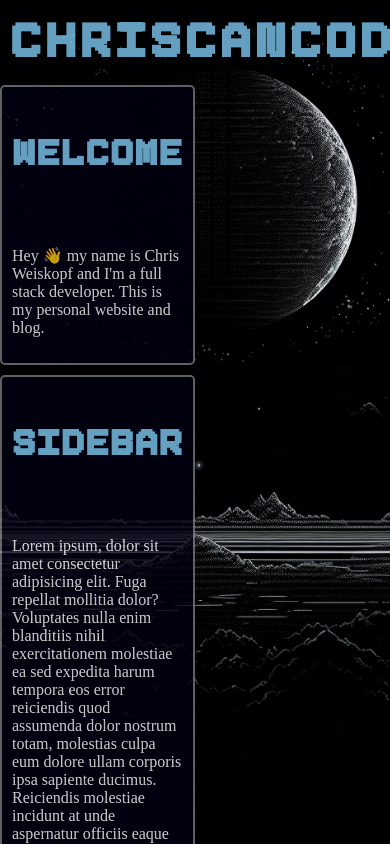
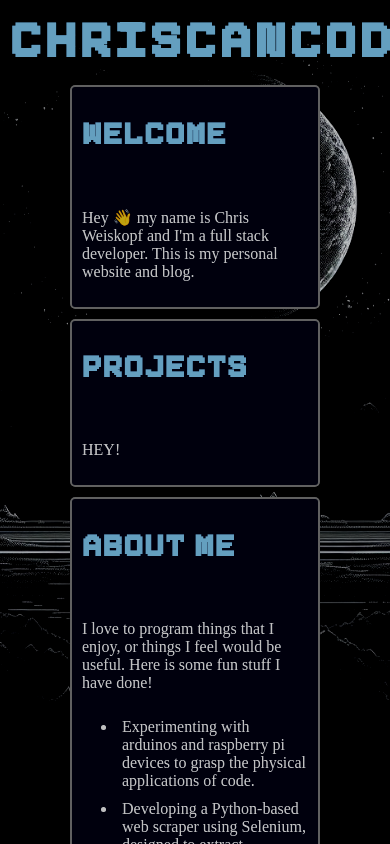
Before and after one commit to Sagelyyy/portfolio, a SvelteKit app: page / in a window 390 px wide. Shown: the top 844 px of the page. Built offline with nearby package versions, Linux system fonts and the light colour scheme.

Commit message:
Added some fun CSS elements, tweaked mobile display, adding components for navigation, adding a page for blogs.

```diff
--- a/src/components/Block.svelte
+++ b/src/components/Block.svelte
@@ -1,8 +1,20 @@
 <script>
+  let clicked = null;
+
+  function clickBox() {
+    clicked = clicked === null ? true : !clicked;
+  }
 </script>
 
-<div class="block-container">
-  <div class="block-title">
+<div
+  on:click={clickBox}
+  class={clicked === null
+    ? "block-container idle"
+    : clicked
+    ? "block-container clicked"
+    : "block-container reversed"}
+>
+  <div>
     <slot name="title" />
   </div>
   <div class="block-content">
@@ -18,17 +30,41 @@
     border: 2px solid gray;
     border-radius: 5px;
     background-color: var(--bg-primary);
+    transition: all 1.5s;
   }
 
-  .block-title {
-    padding: 5px;
-    color: var(--font-primary);
-    letter-spacing: 2px;
-    font-size: 1.5rem;
+  .clicked {
+    animation: flip 1s linear 0.5s both;
+  }
+
+  .reversed {
+    animation: flip-reverse 1s linear 0.5s both;
+  }
+
+  .block-container:hover {
+    cursor: pointer;
+    background-color: var(--bg-offset);
   }
 
   .block-content {
     padding: 5px;
     color: white;
   }
+  @keyframes flip {
+    from {
+      transform: rotate3d(0, 1, 0, 0deg);
+    }
+    to {
+      transform: rotate3d(0, 1, 0, 180deg);
+    }
+  }
+
+  @keyframes flip-reverse {
+    from {
+      transform: rotate3d(0, 1, 0, 180deg);
+    }
+    to {
+      transform: rotate3d(0, 1, 0, 0deg);
+    }
+  }
 </style>
--- a/src/components/Content.svelte
+++ b/src/components/Content.svelte
@@ -14,6 +14,9 @@
   <div class="blog-posts">
     <slot name="blog-posts" />
   </div>
+  <div class="projects">
+    <slot name="projects" />
+  </div>
 </div>
 
 <style>
@@ -23,11 +26,12 @@
     margin: 0 auto;
     display: grid;
     grid-template-columns: 150px 2fr 1fr;
-    grid-template-rows: auto 1fr 1fr;
+    grid-template-rows: auto auto auto auto;
     grid-template-areas:
       ". welcome sidebar"
+      ". projects sidebar"
       ". about-me sidebar"
-      ". blog-posts sidebar";
+      ". blog-posts .";
     grid-gap: 20px;
     row-gap: 10px;
   }
@@ -40,8 +44,16 @@
     grid-area: welcome;
   }
 
+  .welcome:hover {
+    cursor: pointer;
+  }
+
   .about-me {
     grid-area: about-me;
+  }
+
+  .projects {
+    grid-area: projects;
   }
 
   .blog-posts {
@@ -50,12 +62,15 @@
 
   @media (max-width: 768px) {
     .content {
-      grid-template-columns: 1fr;
-      grid-template-rows: auto auto auto;
+      margin: 0 auto;
+      grid-template-columns: 50px 1fr 50px;
+      grid-template-rows: 1fr;
       grid-template-areas:
-        "welcome"
-        "sidebar"
-        "about-me";
+        ". welcome ."
+        ". projects ."
+        ". about-me ."
+        ". blog-posts ."
+        ". sidebar .";
     }
   }
 </style>
--- a/src/routes/+page.svelte
+++ b/src/routes/+page.svelte
@@ -3,33 +3,42 @@
   import Content from "../components/Content.svelte";
   import Block from "../components/Block.svelte";
   import Title from "../components/Title.svelte";
+
+  let titleClicks = 0;
+
+  function counter() {
+    if (titleClicks > 10) {
+      alert("stop it");
+    } else {
+      titleClicks = titleClicks + 1;
+    }
+  }
 </script>
 
 <Title>
-  <h1 id="title" slot="page-title">ChrisCanCode</h1>
+  <h1 id="title" slot="page-title">
+    ChrisCanCod<span
+      class={titleClicks >= 10 ? "broken-e" : "title-e"}
+      on:click={counter}>e</span
+    >
+  </h1>
 </Title>
 
 <Content>
   <Block slot="welcome">
     <h1 slot="title" class="block-title">Welcome</h1>
     <p slot="content">
-      Hey 👋 my name is Chris Weiskopf and I'm a full stack developer. This is
-      my personal website and blog.
+      Hey <span class="wave">👋</span> my name is Chris Weiskopf and I'm a full stack
+      developer. This is my personal website and blog.
     </p>
   </Block>
   <Block slot="sidebar">
-    <h1 slot="title" class="block-title">Sidebar</h1>
-    <p slot="content">
-      Lorem ipsum, dolor sit amet consectetur adipisicing elit. Fuga repellat
-      mollitia dolor? Voluptates nulla enim blanditiis nihil exercitationem
-      molestiae ea sed expedita harum tempora eos error reiciendis quod
-      assumenda dolor nostrum totam, molestias culpa eum dolore ullam corporis
-      ipsa sapiente ducimus. Reiciendis molestiae incidunt at unde aspernatur
-      officiis eaque optio?
-    </p>
+    <h1 slot="title" class="block-title">Guestbook</h1>
+    <p slot="content">Maybe a guestbook?</p>
   </Block>
   <Block slot="about-me">
     <h1 slot="title" class="block-title">About me</h1>
+    <!--GET Blog data, iterate, anchor tag with link by ID-->
     <p slot="content">
       I love to program things that I enjoy, or things I feel would be useful.
       Here is some fun stuff I have done!
@@ -70,12 +79,16 @@
       </li>
     </ul>
   </Block>
+  <Block slot="projects">
+    <h1 slot="title" class="block-title">Projects</h1>
+    <p slot="content">HEY!</p>
+  </Block>
 </Content>
 
 <style>
   :global(:root) {
     --bg-primary: #111324;
-    --bg-offset: #17181a86;
+    --bg-offset: #373d75;
     --font-primary-color: #85c7f2;
     --font-primary-family: "Inter", sans-serif;
   }
@@ -84,6 +97,7 @@
     height: 100%;
     margin: 0;
     padding: 0;
+    background-color: black;
   }
 
   :global(body) {
@@ -100,12 +114,13 @@
     background-position: center;
     filter: contrast(1.2);
   }
-  .block-title {
+  :global(.block-title) {
     align-self: left;
-    padding: 5px;
     color: var(--font-primary-color);
-    line-gap-override: 5px;
     font-family: "Pixeboy", "Inter", sans-serif;
+    letter-spacing: 2px;
+    font-size: 2.5rem;
+    padding-left: 10px;
   }
 
   p,
@@ -117,5 +132,60 @@
     margin: 10px;
     text-shadow: 1px 1px 5px black;
     margin-right: 120px;
+    user-select: none;
+  }
+
+  .title-e {
+    user-select: none;
+  }
+
+  .title-e:hover {
+    cursor: pointer;
+  }
+
+  .broken-e {
+    transition: all 0.5s;
+    display: inline-block;
+    animation: fly 3s linear 1s 1 normal forwards;
+    color: #1a1e3a;
+  }
+
+  .wave:hover {
+    display: inline-block;
+    animation: wave 1.5s linear 0.3s infinite alternate;
+  }
+
+  @keyframes wave {
+    0% {
+      transform: rotate(0deg);
+    }
+    50% {
+      transform: rotate(10deg);
+    }
+    75% {
+      transform: rotate(0deg);
+    }
+    100% {
+      transform: rotate(-10deg);
+    }
+  }
+
+  @keyframes fly {
+    0% {
+      transform: rotate(10deg);
+    }
+
+    25% {
+      transform: translateY(10vh) rotate(70deg);
+    }
+
+    50% {
+      transform: translateY(50vh) rotate(90deg);
+    }
+
+    100% {
+      transform: translateY(90vh);
+      opacity: 0;
+    }
   }
 </style>
--- /dev/null
+++ b/src/routes/blogs/+page.svelte
@@ -0,0 +1 @@
+<a href="/">Home</a>
```
Also changed, not shown: src/components/Navigation.svelte (added, +14 -0 lines).
